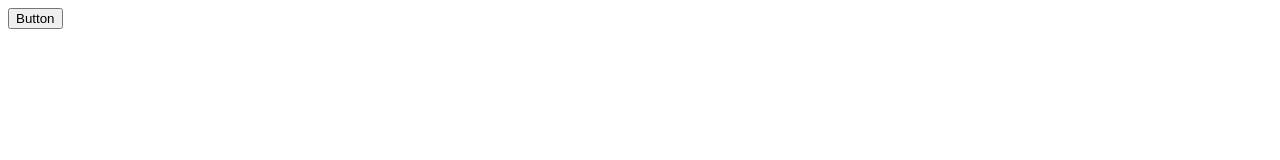
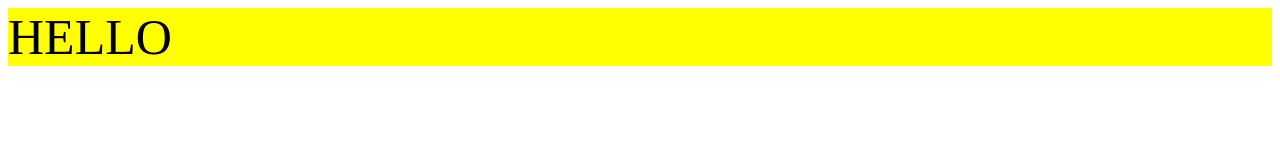
Before and after one commit to saurabhmodh94/jQuery, a plain HTML site: page index.html in a window 1280 px wide. Drawn offline with nearby package versions, Linux system fonts and the light colour scheme.

Commit message:
css property

```diff
--- a/index.html
+++ b/index.html
@@ -17,7 +17,8 @@
 	<script src="script.js"></script>  <!-- internal script -->
 </head>
 <body>
-	<button>Button</button>
+	<div style="background-color: red; font-size: 50px;">HELLO</div>
+	<!-- <button>Button</button> -->
 	<!-- <div id="test">I am <b>Saurabh</b>.</div> -->
 	<!-- <div class="a"></div>
 	<span class="a"></span> -->
--- a/script.js
+++ b/script.js
@@ -1,13 +1,15 @@
-function paraClick(){
+/*function paraClick(){
 	alert("Para Clicked.")
 }
 function addDiv(){
 	$('button').after('<p class="pClass">Para</p>');
-}
+}*/
 $(document).ready(function(){
-	$('button').click(addDiv);
-	// $('.pClass').click(paraClick); //will not work
-	$(document).on('click','.pClass',paraClick); //$(PARENT).on(EVENT,SELECTOR,FUNCTION)
+	console.log($('div').css('background-color'));
+	$('div').css('background-color', 'yellow');
+	// $('button').click(addDiv);
+	// // $('.pClass').click(paraClick); //will not work
+	// $(document).on('click','.pClass',paraClick); //$(PARENT).on(EVENT,SELECTOR,FUNCTION)
 
 	// var text = $('#test').text();
 	// var html = $('#test').html();
```
